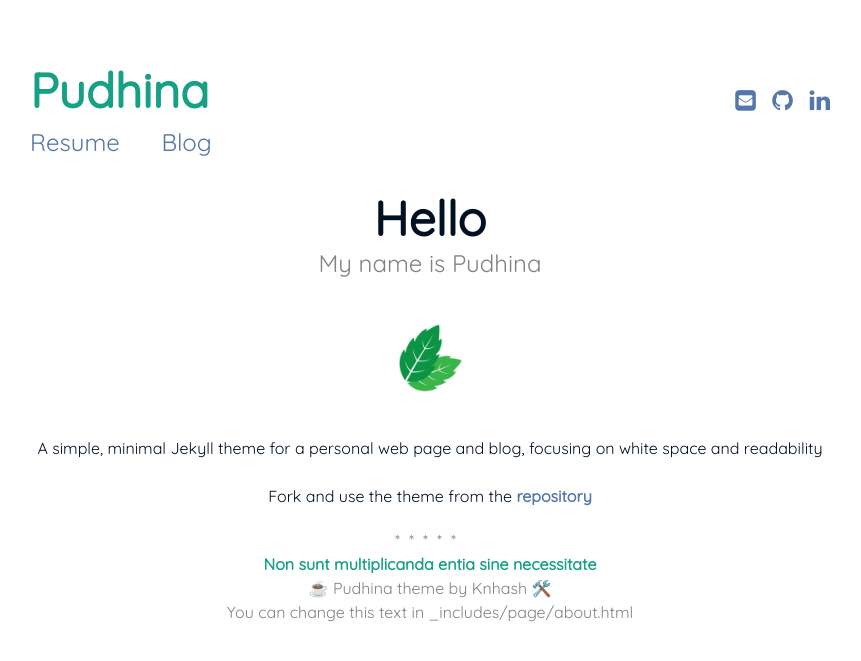
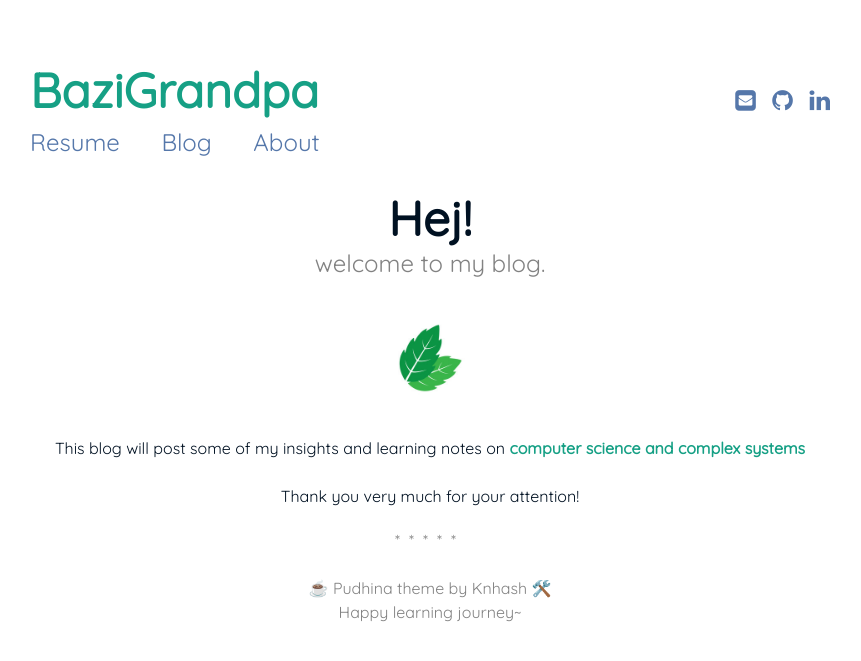
Before and after one commit to BaziGrandpa/BaziGrandpa.github.io, a Jekyll site: the page built from index.md, in a window 1280 px wide. Shown: the top 661 px of the page, without its empty margins (210-1071 px from the left). Built offline with Jekyll 4.4.1, drawn with Linux system fonts in a browser that asks for light colours.

Commit message:
Update base info.

```diff
--- a/_config.yml
+++ b/_config.yml
@@ -1,13 +1,13 @@
 # Site settings
-title: Pudhina
+title: BaziGrandpa
 description: >
-  A simple, minimal Jekyll theme for a personal web page and blog, focusing on white space and readability
+  A simple blog.
 
 baseurl: "" # the subpath of your site, e.g. /blog/
 url: "https://bazigrandpa.github.io/" # the base hostname & protocol for your site
 
 author:
-  fullname: Pudhina
+  fullname: Bazi
   github: github
   linkedin: linkedin
   email: example@email.com
--- a/_includes/header.html
+++ b/_includes/header.html
@@ -4,6 +4,7 @@
 <ul class="menu">
 <li class="menu__entry"><a href="{{ '/resume' | prepend: site.baseurl }}">Resume</a></li>
 <li class="menu__entry"><a href="{{ '/blog' | prepend: site.baseurl }}">Blog</a></li>
+<li class="menu__entry"><a href="{{ '/blog' | prepend: site.baseurl }}">About</a></li>
 </ul>
 </div>
 <ul class="social-links">
--- a/_includes/page/about.html
+++ b/_includes/page/about.html
@@ -1,8 +1,7 @@
 <div class="about">
 <div class="about__divider">*****</div>
 <div class="about__text">
-<strong> Non sunt multiplicanda entia sine necessitate </strong>
 <br>☕ Pudhina theme by Knhash 🛠️
-<br> You can change this text in _includes/page/about.html
+<br> Happy learning journey~
 </div>
 </div>
--- a/index.md
+++ b/index.md
@@ -1,7 +1,7 @@
 ---
 layout: page
-title: Hello
-subtitle: My name is Pudhina
+title: Hej!
+subtitle: welcome to my blog.
 sitemap:
   priority: 0.9
 ---
@@ -9,6 +9,6 @@ sitemap:
 <img src="{{ '/assets/img/pudhina.jpg' | prepend: site.baseurl }}" id="about-img">
 
 <div id="describe-text">
-	<p>A simple, minimal Jekyll theme for a personal web page and blog, focusing on white space and readability</p>
-	<p>Fork and use the theme from the <strong> <a href="https://github.com/knhash/Pudhina"> repository</a> </strong></p>
+	<p>This blog will post some of my insights and learning notes on <strong>computer science and complex systems</strong></p>
+	<p>Thank you very much for your attention! </p>
 </div>
```
Also changed, not shown: README.md.
